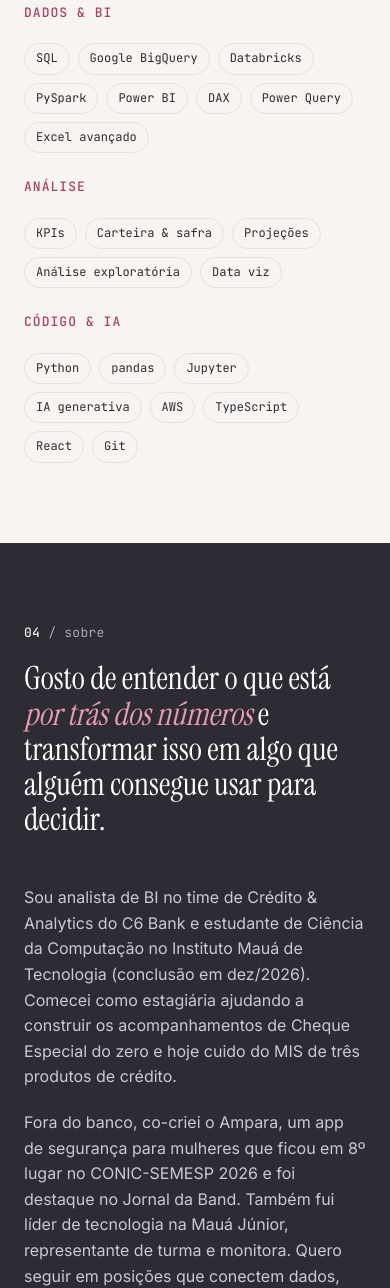
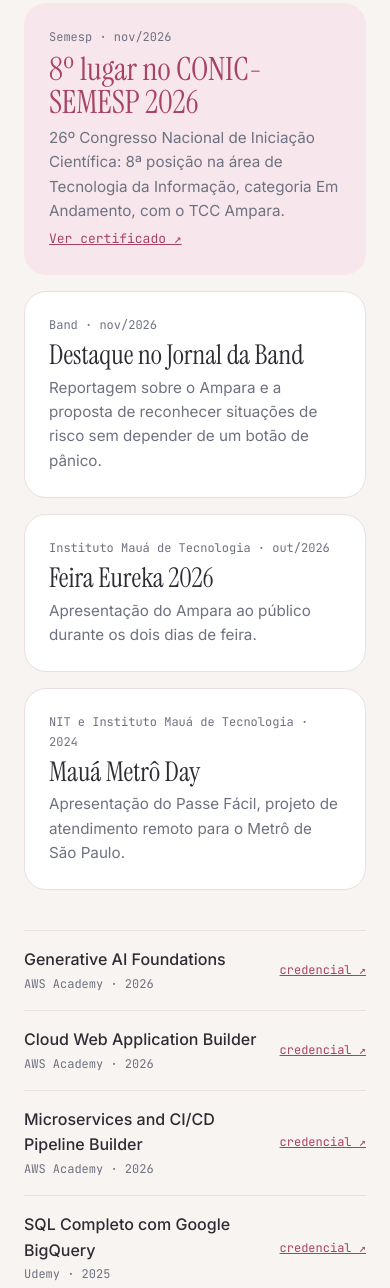
Before and after one commit to marodrigues412/portfolio, an Astro site: page / in a window 390 px wide. Shown: the part 5171-6459 px from the top of the page. Built offline with nearby package versions, Linux system fonts and the light colour scheme; Astro itself is replaced by a stand-in of ours.

Commit message:
Adiciona prêmios e certificações

```diff
--- a/src/pages/index.astro
+++ b/src/pages/index.astro
@@ -91,6 +91,39 @@ const stack = [
   { grupo: 'Análise', itens: ['KPIs', 'Carteira & safra', 'Projeções', 'Análise exploratória', 'Data viz'] },
   { grupo: 'Código & IA', itens: ['Python', 'pandas', 'Jupyter', 'IA generativa', 'AWS', 'TypeScript', 'React', 'Git'] },
 ];
+const premios = [
+  {
+    titulo: '8º lugar no CONIC-SEMESP 2026',
+    org: 'Semesp · nov/2026',
+    desc: '26º Congresso Nacional de Iniciação Científica: 8ª posição na área de Tecnologia da Informação, categoria Em Andamento, com o TCC Ampara.',
+    link: '/certificado-conic-2026.jpg',
+    linkLabel: 'Ver certificado',
+  },
+  {
+    titulo: 'Destaque no Jornal da Band',
+    org: 'Band · nov/2026',
+    desc: 'Reportagem sobre o Ampara e a proposta de reconhecer situações de risco sem depender de um botão de pânico.',
+  },
+  {
+    titulo: 'Feira Eureka 2026',
+    org: 'Instituto Mauá de Tecnologia · out/2026',
+    desc: 'Apresentação do Ampara ao público durante os dois dias de feira.',
+  },
+  {
+    titulo: 'Mauá Metrô Day',
+    org: 'NIT e Instituto Mauá de Tecnologia · 2024',
+    desc: 'Apresentação do Passe Fácil, projeto de atendimento remoto para o Metrô de São Paulo.',
+  },
+];
+
+const certificacoes = [
+  { nome: 'Generative AI Foundations', org: 'AWS Academy', ano: '2026', link: 'https://www.credly.com/badges/862aa1ef-0567-492e-ae69-85d9489c99f0/public_url' },
+  { nome: 'Cloud Web Application Builder', org: 'AWS Academy', ano: '2026', link: 'https://www.credly.com/badges/c254bcfd-0b88-42c6-a096-2f40aa8fa710/public_url' },
+  { nome: 'Microservices and CI/CD Pipeline Builder', org: 'AWS Academy', ano: '2026', link: 'https://www.credly.com/badges/767a11e2-c549-4fd9-9326-e9352da16984/public_url' },
+  { nome: 'SQL Completo com Google BigQuery', org: 'Udemy', ano: '2025', link: 'https://www.udemy.com/certificate/UC-c79c66e4-8475-488f-a266-44e071ce1813/' },
+  { nome: 'Introdução à Ciência de Dados', org: 'Santander Open Academy', ano: '2025' },
+  { nome: 'Java Programming Learner', org: 'Oracle', ano: '' },
+];
 ---
 
 <!doctype html>
@@ -116,6 +149,7 @@ const stack = [
       <nav>
         <a href="#experiencia">Experiência</a>
         <a href="#projetos">Projetos</a>
+        <a href="#reconhecimentos">Prêmios</a>
         <a href="#sobre">Sobre</a>
         <a href="#contato">Contato</a>
       </nav>
@@ -206,10 +240,41 @@ const stack = [
         </div>
       </section>
 
+      <!-- PRÊMIOS E CERTIFICAÇÕES -->
+      <section id="reconhecimentos" class="section wrap">
+        <div class="section-head reveal">
+          <p class="eyebrow"><span class="kw">03</span> / reconhecimentos</p>
+          <h2>Prêmios e certificações</h2>
+        </div>
+        <div class="recog">
+          <div class="awards">
+            {premios.map((a) => (
+              <article class="award reveal">
+                <p class="award-org">{a.org}</p>
+                <h3>{a.titulo}</h3>
+                <p class="award-desc">{a.desc}</p>
+                {a.link && <a class="card-link" href={a.link} target="_blank" rel="noopener">{a.linkLabel} ↗</a>}
+              </article>
+            ))}
+          </div>
+          <ul class="certs reveal">
+            {certificacoes.map((c) => (
+              <li>
+                <div>
+                  <p class="cert-name">{c.nome}</p>
+                  <p class="cert-org">{c.org}{c.ano && ` · ${c.ano}`}</p>
+                </div>
+                {c.link ? <a href={c.link} target="_blank" rel="noopener">credencial ↗</a> : <span></span>}
+              </li>
+            ))}
+          </ul>
+        </div>
+      </section>
+
       <!-- STACK -->
       <section class="section wrap">
         <div class="section-head reveal">
-          <p class="eyebrow"><span class="kw">03</span> / ferramentas</p>
+          <p class="eyebrow"><span class="kw">04</span> / ferramentas</p>
           <h2>Stack</h2>
         </div>
         <div class="stack">
@@ -227,7 +292,7 @@ const stack = [
       <!-- SOBRE -->
       <section id="sobre" class="about">
         <div class="wrap about-inner">
-          <p class="eyebrow light reveal"><span class="kw">04</span> / sobre</p>
+          <p class="eyebrow light reveal"><span class="kw">05</span> / sobre</p>
           <p class="about-quote reveal">
             Gosto de entender o que está <em>por trás dos números</em> e transformar isso em algo que alguém consegue usar para decidir.
           </p>
@@ -247,7 +312,7 @@ const stack = [
 
       <!-- CONTATO -->
       <section id="contato" class="contact wrap">
-        <p class="eyebrow reveal"><span class="kw">05</span> / contato</p>
+        <p class="eyebrow reveal"><span class="kw">06</span> / contato</p>
         <h2 class="reveal">Vamos <em>conversar?</em></h2>
         <a class="mail reveal" href="mailto:marodriguess412@gmail.com">marodriguess412@gmail.com</a>
         <div class="contact-links reveal">
@@ -439,6 +504,22 @@ const stack = [
   .featured .pill { background: rgba(255, 255, 255, .08); border-color: rgba(255, 255, 255, .2); color: #fff; }
   .card-link { font-family: var(--mono); font-size: 13px; color: var(--rose-dark); }
 
+  /* RECOGNITION */
+  .recog { display: grid; grid-template-columns: 1.2fr .8fr; gap: 40px; align-items: start; }
+  .awards { display: grid; grid-template-columns: 1fr 1fr; gap: 16px; }
+  .award { background: #fff; border: 1px solid var(--line); border-radius: 22px; padding: 24px; display: flex; flex-direction: column; gap: 6px; }
+  .award:first-child { grid-column: span 2; background: var(--pink); border-color: transparent; }
+  .award:first-child h3 { font-size: clamp(2rem, 3.6vw, 2.8rem); color: var(--rose-dark); }
+  .award:last-child:nth-child(even) { grid-column: span 2; }
+  .award-org { font-family: var(--mono); font-size: 12px; color: var(--muted); margin: 0; }
+  .award h3 { font-family: var(--serif); font-weight: 400; font-size: 1.7rem; line-height: 1.05; margin: 0; }
+  .award-desc { margin: 0; color: var(--muted); font-size: .95rem; }
+  .certs { list-style: none; margin: 0; padding: 0; border-top: 1px solid var(--line); }
+  .certs li { display: flex; justify-content: space-between; align-items: center; gap: 16px; padding: 16px 0; border-bottom: 1px solid var(--line); }
+  .cert-name { margin: 0; font-weight: 500; }
+  .cert-org { margin: 2px 0 0; font-family: var(--mono); font-size: 12px; color: var(--muted); }
+  .certs a { font-family: var(--mono); font-size: 12px; color: var(--rose-dark); white-space: nowrap; }
+
   /* STACK */
   .stack { display: grid; grid-template-columns: repeat(3, 1fr); gap: 32px; }
   .stack h4 { font-family: var(--mono); font-weight: 500; font-size: 13px; color: var(--rose-dark); margin: 0 0 14px; text-transform: uppercase; letter-spacing: .08em; }
@@ -491,12 +572,15 @@ const stack = [
     .card.featured { grid-column: span 2; grid-template-columns: 1fr; }
     .featured h3, .featured .card-desc, .featured .pills, .featured .card-link, .featured .card-tag { grid-column: 1; grid-row: auto; }
     .stack { grid-template-columns: 1fr; gap: 24px; }
+    .recog { grid-template-columns: 1fr; }
     .about-cols { grid-template-columns: 1fr; gap: 20px; }
   }
   @media (max-width: 640px) {
     .nav nav { display: none; }
     .exp { grid-template-columns: 1fr; gap: 6px; }
     .grid { grid-template-columns: 1fr; }
+    .awards { grid-template-columns: 1fr; }
+    .award:first-child, .award:last-child:nth-child(even) { grid-column: span 1; }
     .card.featured { grid-column: span 1; padding: 28px; }
     .section { padding-top: 80px; }
     .section-head { flex-direction: column; gap: 8px; }
```
Also changed, not shown: public/certificado-conic-2026.jpg (added).
